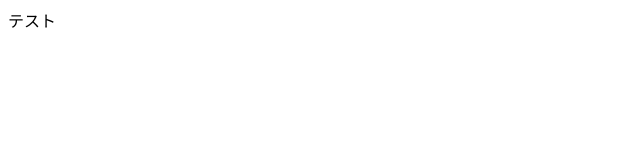
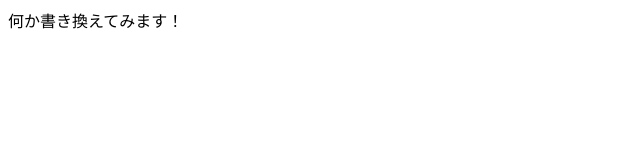
Before and after one commit to takunojima/test, a plain HTML site: page index.html in a window 1280 px wide. Shown: the whole page, without its empty margins (0-640 px from the left). Drawn offline with Linux system fonts and the light colour scheme.

Commit message:
Update index.html

```diff
--- a/index.html
+++ b/index.html
@@ -5,6 +5,6 @@
     <title>タイトル</title>
   </head>
   <body>
-    テスト
+    何か書き換えてみます！
   </body>
 </html>
```
